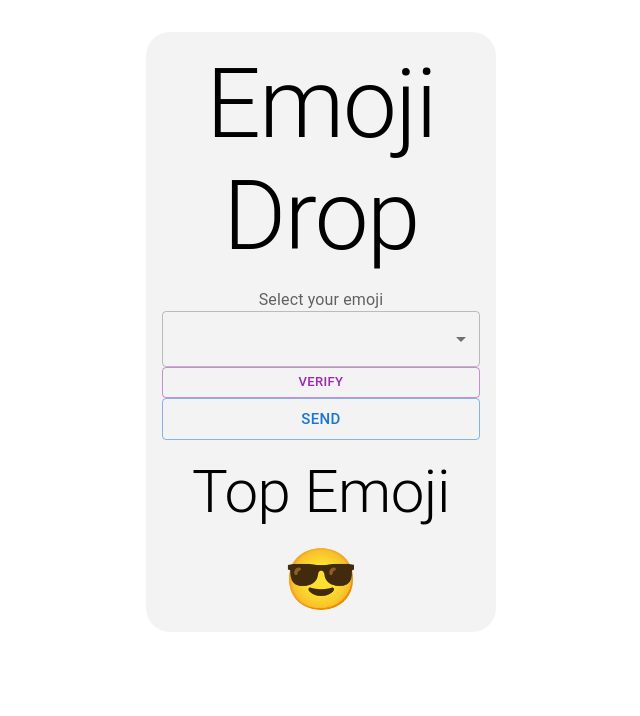
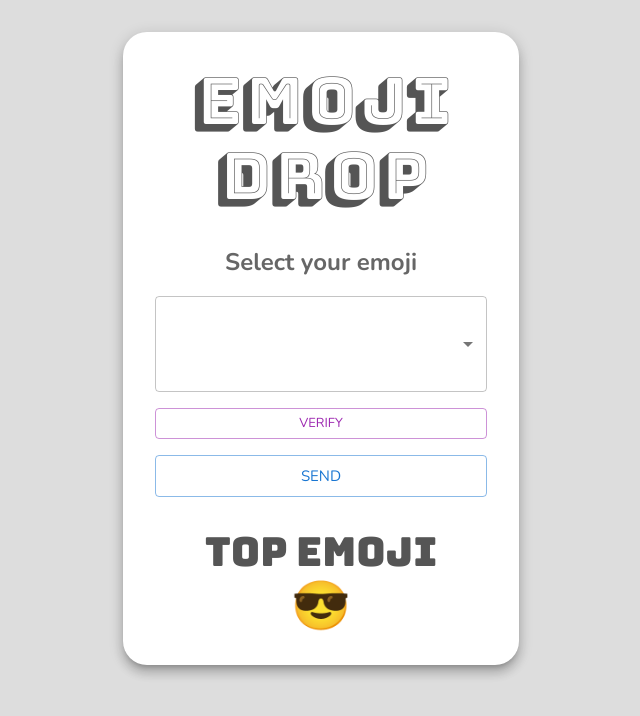
Before and after one commit to eduairet/emoji_drop, a React (Vite) app in the folder src/emoji_drop_frontend/: page / in a window 1280 px wide. Shown: the top 716 px of the page, without its empty margins (319-959 px from the left). Built offline with nearby package versions, Linux system fonts and the light colour scheme.

Commit message:
UI customStyle

```diff
--- a/src/emoji_drop_frontend/index.html
+++ b/src/emoji_drop_frontend/index.html
@@ -3,6 +3,7 @@
     <head>
         <meta charset="UTF-8" />
         <meta name="viewport" content="width=device-width, initial-scale=1.0" />
+        <link rel="icon" type="image/png" href="/favicon.ico">
         <link rel="preconnect" href="https://fonts.googleapis.com" />
         <link rel="preconnect" href="https://fonts.gstatic.com" crossorigin />
         <link
--- a/src/emoji_drop_frontend/src/App.css
+++ /dev/null
@@ -1,11 +0,0 @@
-#root {
-    margin: 0 auto;
-    background-color: #f3f3f3;
-    width: 100%;
-    max-width: 350px;
-    padding: 1rem;
-    border-radius: 1.5rem;
-    display: flex;
-    flex-direction: column;
-    gap: 1rem;
-}
--- a/src/emoji_drop_frontend/src/App.tsx
+++ b/src/emoji_drop_frontend/src/App.tsx
@@ -1,15 +1,17 @@
-import './App.css';
+import { Container, Paper } from '@mui/material';
 import EmojiForm from './components/EmojiForm';
 import Title from './components/Title';
 import TopEmoji from './components/TopEmoji';
 
 function App() {
     return (
-        <>
-            <Title />
-            <EmojiForm />
-            <TopEmoji />
-        </>
+        <Container maxWidth="xs">
+            <Paper elevation={8}>
+                <Title />
+                <EmojiForm />
+                <TopEmoji />
+            </Paper>
+        </Container>
     );
 }
 
--- a/src/emoji_drop_frontend/src/components/EmojiForm.tsx
+++ b/src/emoji_drop_frontend/src/components/EmojiForm.tsx
@@ -12,9 +12,9 @@ const emojis =
     '😀😃😄😁😆😅😂🤣😊😇🙂🙃😉😌😍🥰😘😗😙😚😋😛😝😜🤪🤨🧐🤓😎🤩🥳😏😒😞😔😟😕🙁☹️😣😖😫😩🥺😢😭😤😠😡🤬🤯😳🥵🥶😱😨😰😥😓🤗🤔🤭🤫🤥😶😐😑😬🙄😯😦😧😮😲🥱😴🤤😪😵🤐🥴🤢🤮🤧😷🤒🤕🤑🤠😈👿👹👺';
 
 export default function EmojiForm() {
-    const [emoji, setEmoji] = useState('');
-    const handleChange = (emoji: string): void => {
-        setEmoji(emoji);
+    const [emoji, setEmoji] = useState<string>('');
+    const handleChange = (e: SelectChangeEvent): void => {
+        setEmoji(e.target.value);
     };
     const handleSubmit = (e: FormEvent): void => {
         e.preventDefault();
@@ -29,16 +29,14 @@ export default function EmojiForm() {
                 id='emoji'
                 label='Emoji'
                 value={emoji}
-                onChange={(e: SelectChangeEvent): void =>
-                    handleChange(e.target.value)
-                }
+                onChange={handleChange}
             >
-                {[...emojis].map((emoji: string, i: number) => (
+                {[...emojis].map((em: string, i: number) => (
                     <MenuItem
                         key={`emoji-${String(i).padStart(3, '0')}`}
-                        value='emoji'
+                        value={em}
                     >
-                        {emoji}
+                        {em}
                     </MenuItem>
                 ))}
             </Select>
@@ -48,6 +46,6 @@ export default function EmojiForm() {
             <Button type='submit' variant='outlined' size='large'>
                 Send
             </Button>
-        </FormGroup>
+        </FormGroup >
     );
 }
--- a/src/emoji_drop_frontend/src/components/TopEmoji.tsx
+++ b/src/emoji_drop_frontend/src/components/TopEmoji.tsx
@@ -1,5 +1,5 @@
 import { useEffect, useState } from 'react';
-import { Typography } from '@mui/material';
+import { Box, Typography } from '@mui/material';
 
 export default function TopEmoji() {
     const [topEmoji, setTopEmoji] = useState<string>('');
@@ -12,9 +12,9 @@ export default function TopEmoji() {
     }, []);
 
     return (
-        <>
-            <Typography variant='h2'>Top Emoji</Typography>
+        <Box>
+            <Typography variant='h3'>Top Emoji</Typography>
             <Typography variant='h2'>{topEmoji}</Typography>
-        </>
+        </Box>
     );
 }
--- a/src/emoji_drop_frontend/src/index.css
+++ b/src/emoji_drop_frontend/src/index.css
@@ -1,20 +1,10 @@
-:root {
-    color-scheme: light;
-    background-color: white;
-    font-synthesis: none;
-    text-align: center;
-    text-rendering: optimizeLegibility;
-    -webkit-font-smoothing: antialiased;
-    -moz-osx-font-smoothing: grayscale;
-    -webkit-text-size-adjust: 100%;
-}
-
 * {
+    margin: 0;
+    padding: 0;
     box-sizing: border-box;
 }
 
 body {
-    margin: 0;
-    width: 100vw;
-    padding: 2rem;
+    background-color: #ddd;
+    padding: 2rem 0 4rem 0;
 }
--- a/src/emoji_drop_frontend/src/main.tsx
+++ b/src/emoji_drop_frontend/src/main.tsx
@@ -1,10 +1,14 @@
-import React from 'react';
+import { StrictMode } from 'react';
 import ReactDOM from 'react-dom/client';
+import { ThemeProvider } from '@mui/material';
 import App from './App.tsx';
 import './index.css';
+import mainTheme from './themes/MainTheme.ts';
 
 ReactDOM.createRoot(document.getElementById('root') as HTMLElement).render(
-    <React.StrictMode>
-        <App />
-    </React.StrictMode>
+    <StrictMode>
+        <ThemeProvider theme={mainTheme}>
+            <App />
+        </ThemeProvider>
+    </StrictMode>
 );
--- /dev/null
+++ b/src/emoji_drop_frontend/src/themes/MainTheme.ts
@@ -0,0 +1,74 @@
+import { Theme, createTheme } from "@mui/material"
+
+const colors = {
+    white: '#fff',
+    main: '#aaa',
+    light: '#ddd',
+    dark: '#555'
+},
+    headers = {
+        h1: "4rem",
+        h2: "3rem",
+        h3: "2.5rem",
+        h4: "2rem",
+        h5: "1.5rem",
+        h6: "1rem",
+    }
+
+const mainTheme: Theme = createTheme({
+    typography: {
+        fontFamily: "'Nunito', sans-serif"
+    },
+    components: {
+        MuiTypography: {
+            variants: Object.entries(headers).map(([variant, fontSize]: [string, string]): any => {
+                return {
+                    props: { variant },
+                    style: { fontFamily: variant === 'h1' ? "Bungee Shade" : "Bungee", fontSize, color: colors.dark }
+                }
+            })
+
+        },
+        MuiPaper: {
+            styleOverrides: {
+                root: {
+                    padding: '2rem',
+                    backgroundColor: colors.white,
+                    borderRadius: '1.5rem',
+                    display: 'flex',
+                    flexDirection: 'column',
+                    alignItems: 'stretch',
+                    justifyContent: 'center',
+                    textAlign: 'center',
+                    gap: '2em'
+                }
+            }
+        },
+        MuiFormGroup: {
+            styleOverrides: {
+                root: {
+                    display: 'flex',
+                    flexDirection: 'column',
+                    gap: '1em'
+                }
+            }
+        },
+        MuiFormLabel: {
+            styleOverrides: {
+                root: {
+                    fontSize: '1.5rem', fontWeight: 'bold'
+                }
+            }
+        },
+        MuiSelect: {
+            variants: [
+                {
+                    props: { variant: 'outlined' },
+                    style: { fontSize: '3rem', height: '6rem', padding: '1rem' }
+                }
+            ]
+        }
+    }
+});
+
+export default mainTheme;
--- a/tsconfig.json
+++ b/tsconfig.json
@@ -17,6 +17,7 @@
 
     /* Linting */
     "strict": true,
+    "noImplicitAny": true,
     "noUnusedLocals": true,
     "noUnusedParameters": true,
     "noFallthroughCasesInSwitch": true
```
